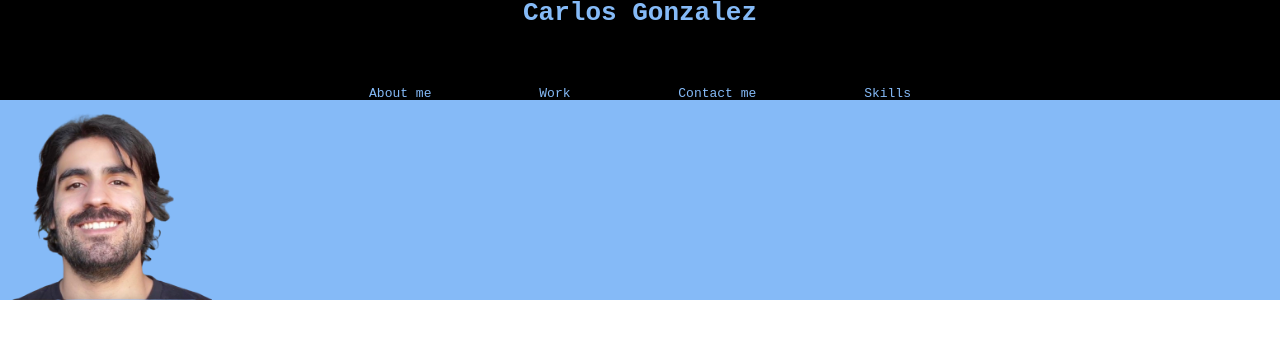
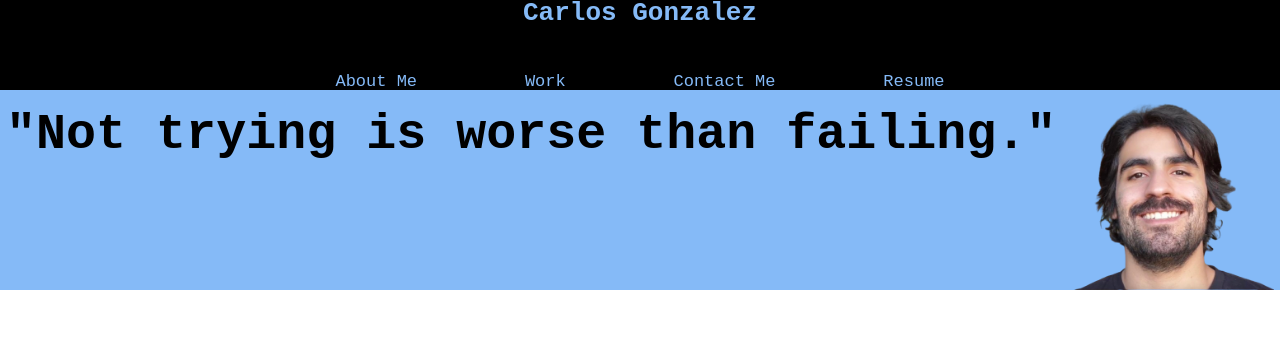
Before and after one commit to steakbutter/Portfolio-Carlos, a plain HTML site: page index.html in a window 1280 px wide. Drawn offline with Linux system fonts and the light colour scheme.

Commit message:
added section with profile picture and quote

```diff
--- a/assets/Style.css
+++ b/assets/Style.css
@@ -7,6 +7,7 @@
 a {
     cursor: pointer;
     color: var(--cool-blue);
+    font-size: 17px;
 }
 
 .header-main {
@@ -14,7 +15,7 @@ a {
     background-color: var(--nothing);
     color: var(--cool-blue);
     width: 100%;
-    height: 100px;
+    height: 90px;
     display: flex;
     flex-direction: column;
     justify-content: space-between;
@@ -35,10 +36,16 @@ nav ul li {
     background-color: var(--cool-blue);
     display: flex;
     flex-direction: row;
-    justify-content: space-between;
-    align-content:
+    justify-content: space-evenly;
+
+
 }
-
+h2 {
+    font-size: 50px;
+    color: var(--nothing);
+    text-align: center;
+    margin-top: 20px;
+}
 img {
     height: 200px;
 }
--- a/index.html
+++ b/index.html
@@ -12,16 +12,18 @@
         <h1 class="h1">Carlos Gonzalez</h1>
         <nav>
             <ul>
-                <li><a href="#">About me</a></li>
+                <li><a href="#">About Me</a></li>
                 <li><a href="#">Work</a></li>
-                <li><a href="#">Contact me</a></li>
-                <li><a href="#">Skills</a></li>
+                <li><a href="#">Contact Me</a></li>
+                <li><a href="#">Resume</a></li>
             </ul>
         </nav>
 
     </header>
-    <section id="about-me" class="body-main">
+    <section class="body-main">
+        <h2>"Not trying is worse than failing."</h2>
         <img src="./images/Profile pic Carlos.png" alt="Picture of Carlos Gonzalez">
+
 
 
     </section>
```
